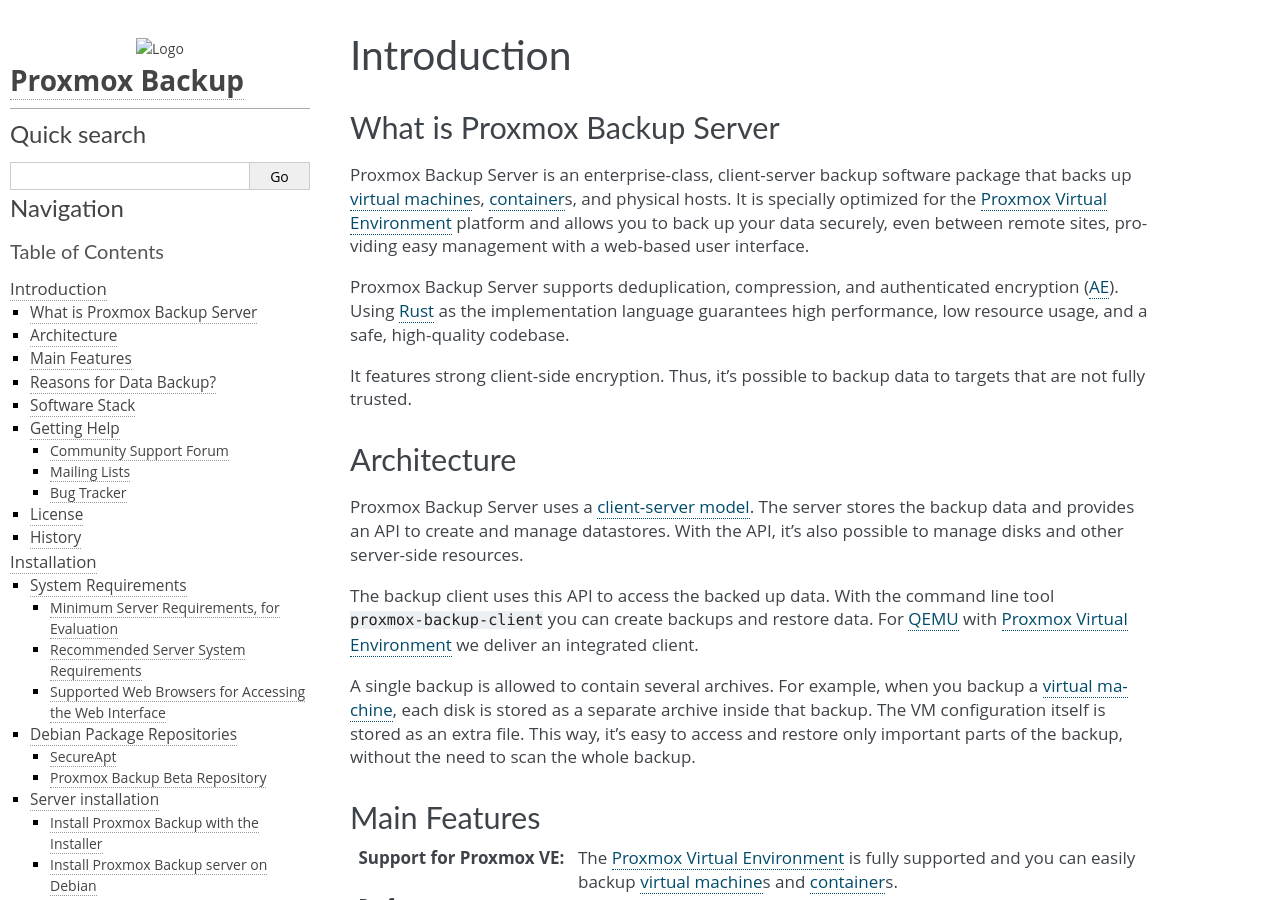
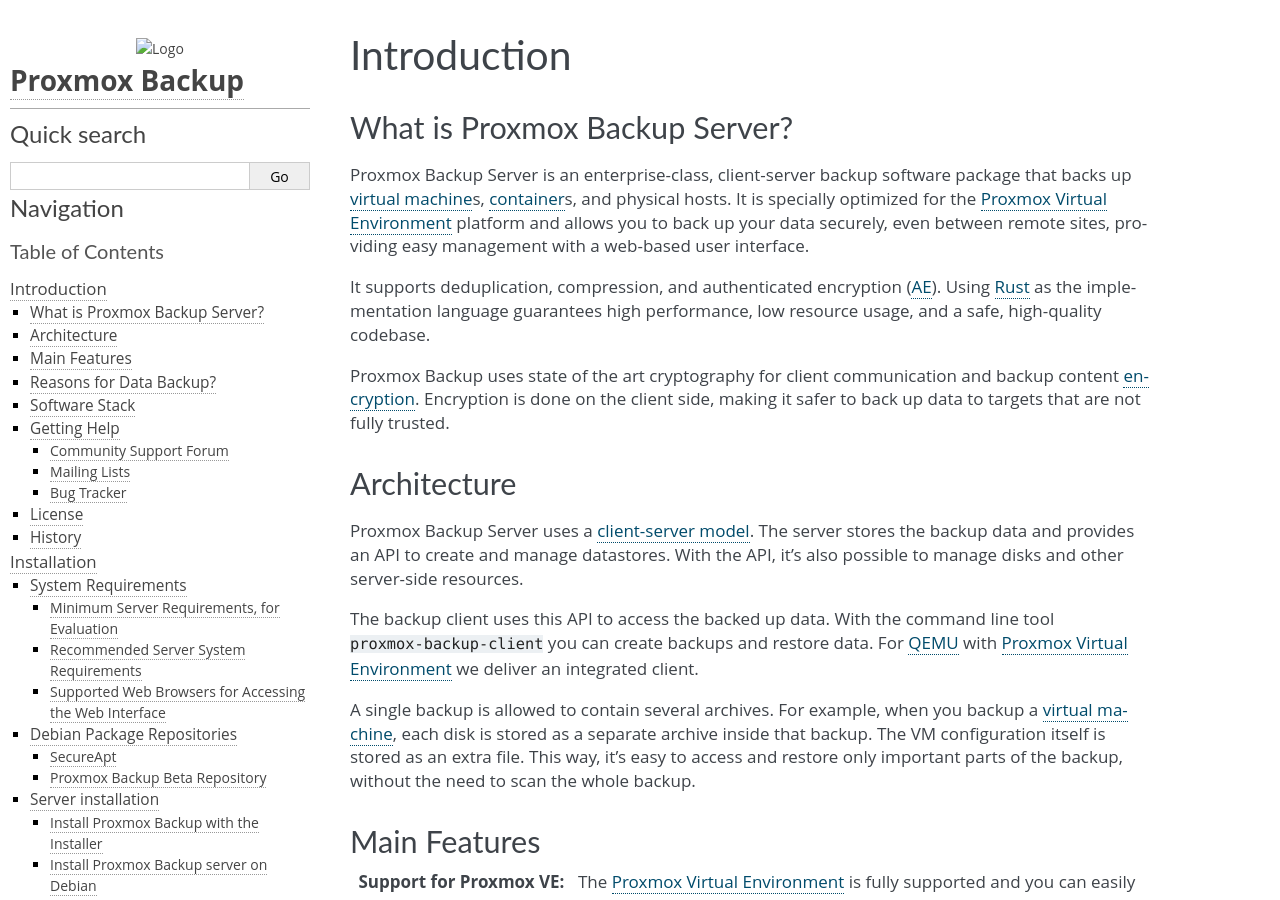
Before and after one commit to proxmox/proxmox-backup, a Sphinx documentation site: the page built from docs/introduction.rst, in a window 1280 px wide and 900 px high. Built offline with Sphinx 7.4.7, drawn with Linux system fonts in a browser that asks for light colours.

Commit message:
Introduction: reword & link to encryption section
Add link from encryption sentence in  "What is Proxmox
Backup Server?" to the Encryption section of the docs.
Also, reword the sentence.

V2:
Clarify that encryption takes place on the client side

Signed-off-by: Dylan Whyte <d.whyte@proxmox.com>

```diff
--- a/docs/backup-client.rst
+++ b/docs/backup-client.rst
@@ -245,6 +245,8 @@
     restored/subfolder1:
     .  ..  file2
 
+
+.. _encryption:
 
 Encryption
 ----------
--- a/docs/introduction.rst
+++ b/docs/introduction.rst
@@ -1,7 +1,7 @@
 Introduction
 ============
 
-What is Proxmox Backup Server
+What is Proxmox Backup Server?
 -----------------------------
 
 Proxmox Backup Server is an enterprise-class, client-server backup software
@@ -10,12 +10,14 @@
 platform and allows you to back up your data securely, even between remote
 sites, providing easy management with a web-based user interface.
 
-Proxmox Backup Server supports deduplication, compression, and authenticated
+It supports deduplication, compression, and authenticated
 encryption (AE_). Using :term:`Rust` as the implementation language guarantees high
 performance, low resource usage, and a safe, high-quality codebase.
 
-It features strong client-side encryption. Thus, it's possible to
-backup data to targets that are not fully trusted.
+Proxmox Backup uses state of the art cryptography for client communication and
+backup content :ref:`encryption <encryption>`. Encryption is done on the
+client side, making it safer to back up data to targets that are not fully
+trusted.
 
 
 Architecture
```
